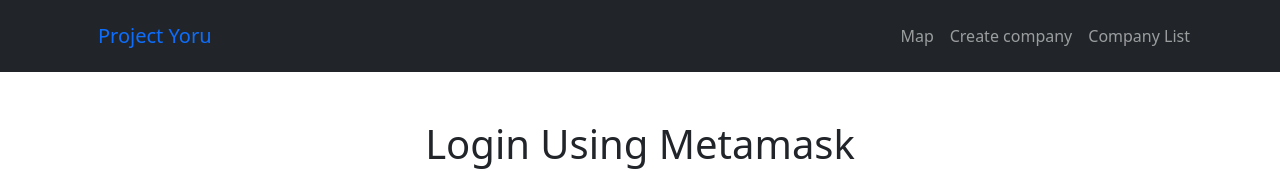
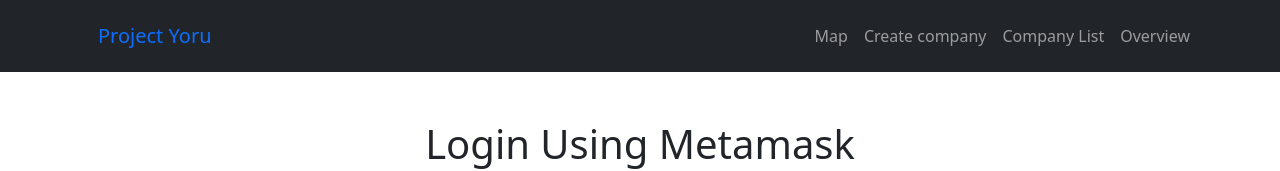
Before and after one commit to anirudhmakhana/Project-Yoru, a React (Create React App) app in the folder company-registration/: page / in a window 1280 px wide. Shown: the top 171 px of the page. Built offline with nearby package versions, Linux system fonts and the light colour scheme; no server answers; what react-google-maps would draw is missing.

Commit message:
Temporary add overview page to the navbar

```diff
--- a/company-registration/src/App.js
+++ b/company-registration/src/App.js
@@ -17,6 +17,8 @@ import CompanyList from "./components/company-list.component"
 import AddAccount from "./components/add-account.component"
 import MapPage from "./components/map/map.component"
 
+import { OverviewPage } from './pages/Overview';
+
 const createError = require('http-errors')
 
 function App() {
@@ -34,7 +36,7 @@ function App() {
               </NavBar.Brand>
 
               <Nav className="justify-content-end">
-              <Nav>
+                <Nav>
                   <Link to={"/map"} class="nav-link">
                     Map
                   </Link>
@@ -47,6 +49,11 @@ function App() {
                 <Nav>
                   <Link to={"/company-list"} class="nav-link">
                     Company List
+                  </Link>
+                </Nav>
+                <Nav>
+                  <Link to={"/overview"} class="nav-link">
+                    Overview
                   </Link>
                 </Nav>
               </Nav>
@@ -65,6 +72,7 @@ function App() {
                   <Route path="/company-list" element={<CompanyList/>}/>
                   <Route path="/add-account/:id" element={<AddAccount/>}/>
                   <Route path="/map/" element={<MapPage/>}/>
+                  <Route path="/overview" element={<OverviewPage/>}/>
                 </Routes>
               </div>
             </Col>
```
